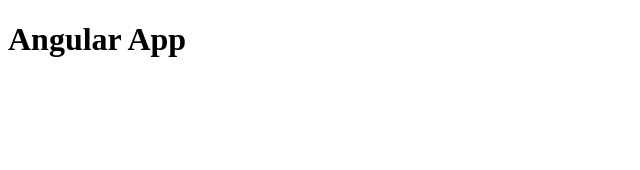
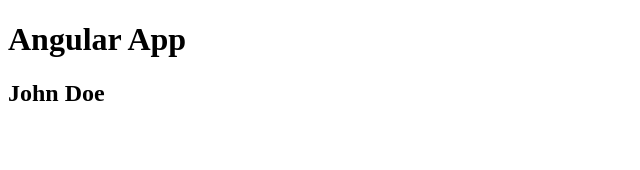
Before and after one commit to AdamAKw/angular-front-to-back-course, an Angular app: page / in a window 1280 px wide. Shown: the top 170 px of the page, without its empty margins (0-640 px from the left). Built offline with nearby package versions, Linux system fonts and the light colour scheme.

Commit message:
adding custom component without cli

```diff
--- a/src/app/app.component.html
+++ b/src/app/app.component.html
@@ -1 +1,2 @@
 <h1>Angular App</h1>
+<app-user></app-user>
--- a/src/app/app.module.ts
+++ b/src/app/app.module.ts
@@ -2,10 +2,11 @@
 import { BrowserModule } from '@angular/platform-browser';
 
 import { AppComponent } from './app.component';
-
+import { UserComponent} from './components/user/user.component'
 @NgModule({
   declarations: [
-    AppComponent
+    AppComponent,
+    UserComponent
   ],
   imports: [
     BrowserModule
--- /dev/null
+++ b/src/app/components/user/user.component.ts
@@ -0,0 +1,7 @@
+import { Component } from '@angular/core';
+
+@Component({
+  selector: 'app-user',
+  template: '<h2>John Doe</h2>'
+})
+export class UserComponent {}
```
